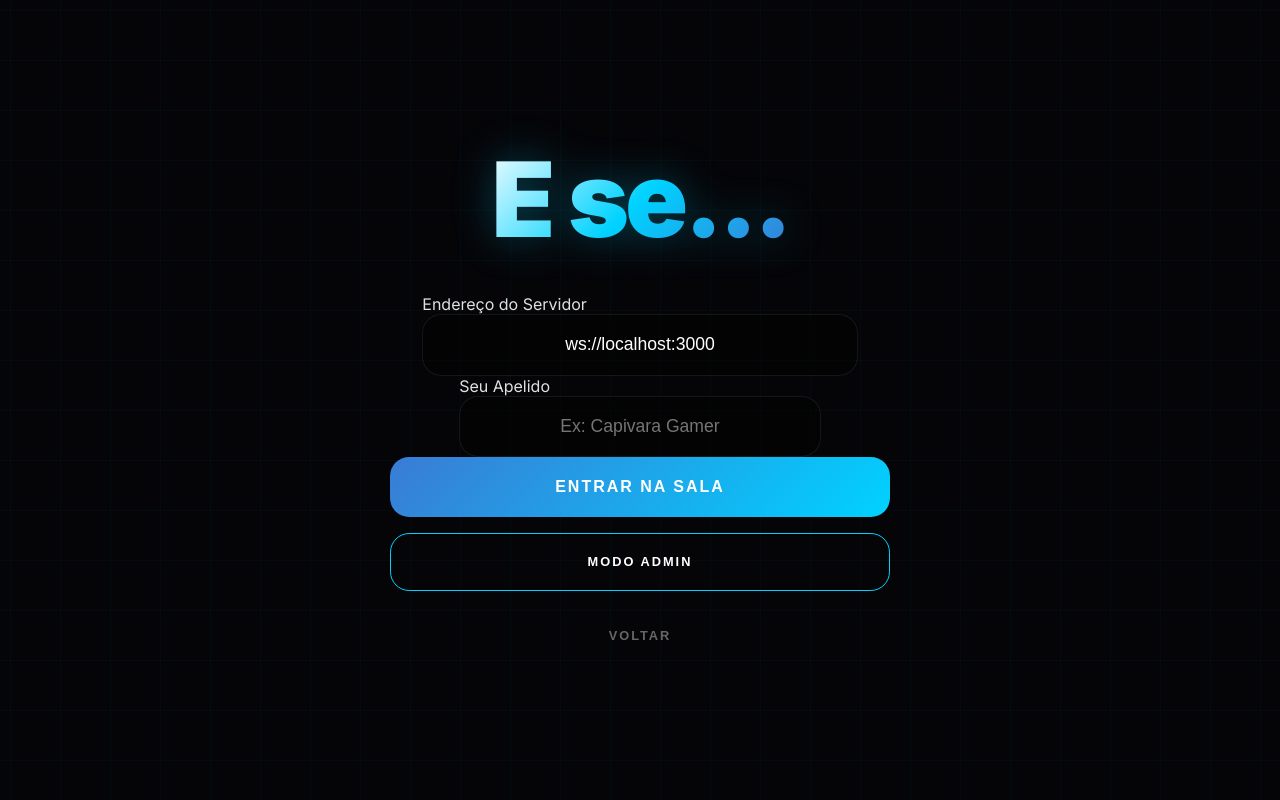
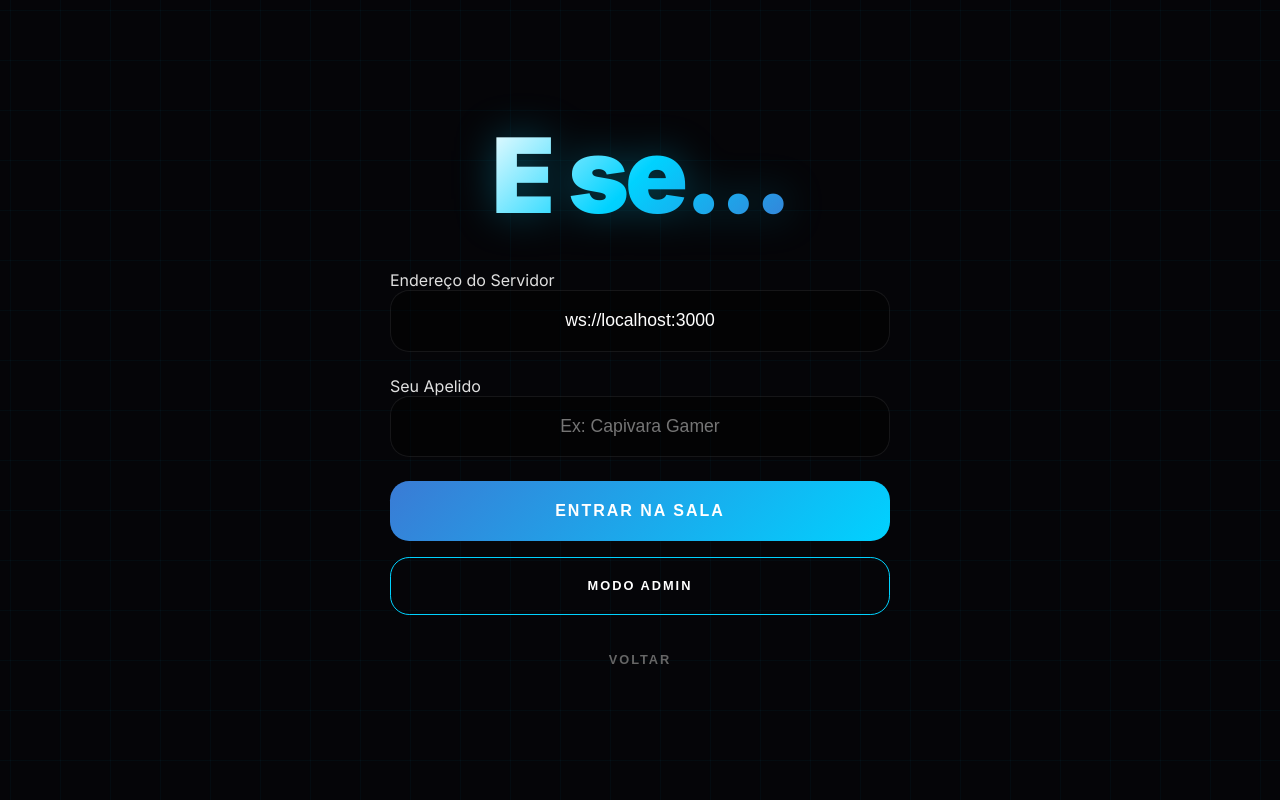
Before and after one commit to nic-wq/e-se, a website built with Vite: page apps/web/index.html in a window 1280 px wide. Both pictures are taken after a click on the button "CONECTAR AO SERVIDOR". Built offline with nearby package versions, Linux system fonts and the light colour scheme.

Commit message:
Fixed: Login page

```diff
--- a/apps/web/src/style.css
+++ b/apps/web/src/style.css
@@ -76,6 +76,16 @@ h1 {
   font-size: clamp(1.4rem, 6vw, 2.8rem);
   font-weight: 800; color: var(--primary);
   text-align: center; margin-bottom: 1.5rem; line-height: 1.2;
+}
+
+/* Campos do Login */
+.field {
+  width: 100%;
+  margin-bottom: 1.5rem;
+}
+
+.field:last-of-type {
+  margin-bottom: 2.5rem;
 }
 
 input, textarea {
```
